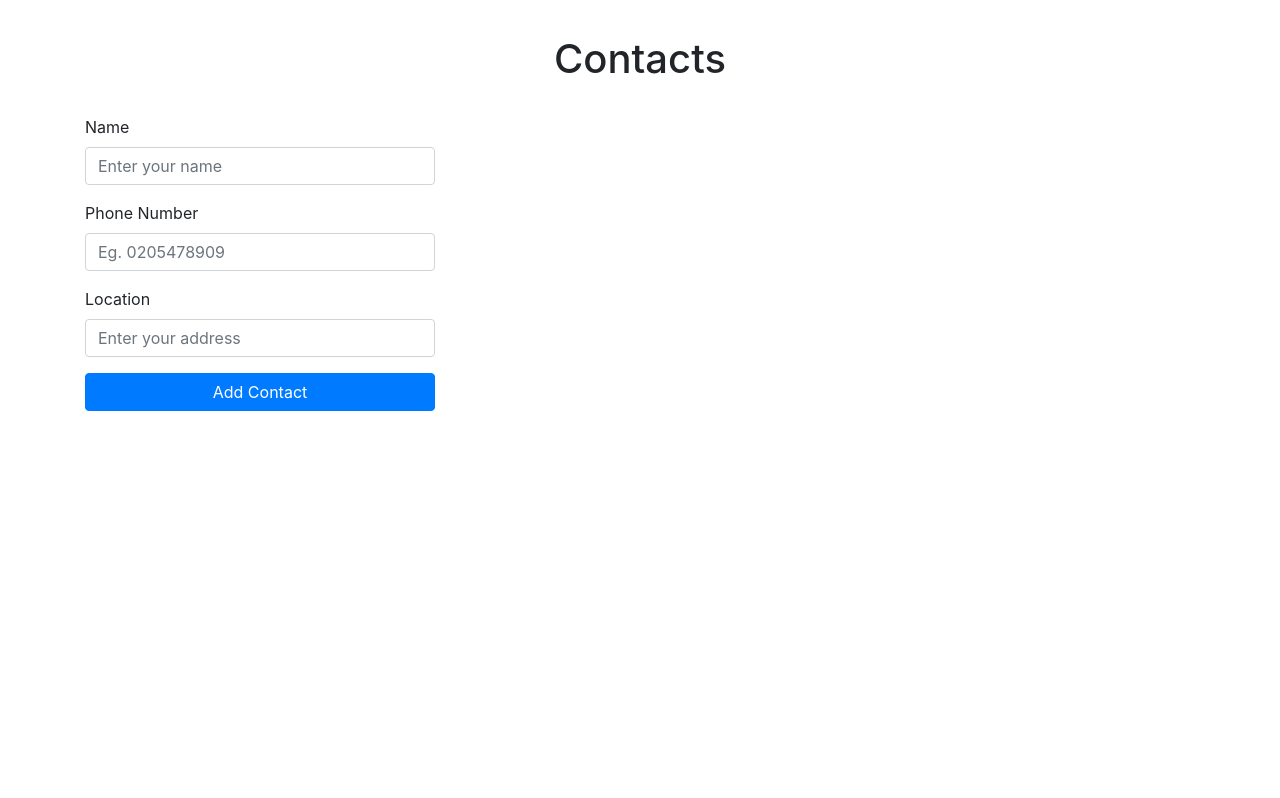
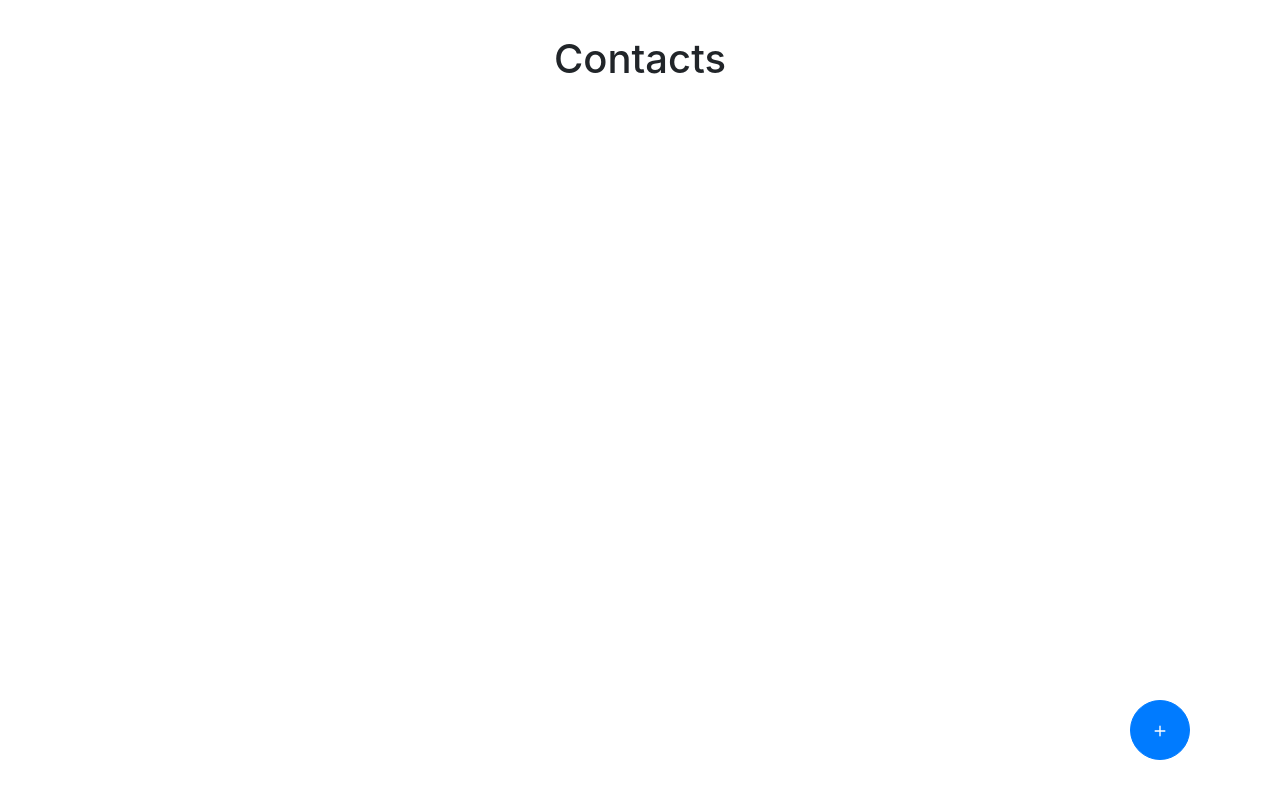
Before and after one commit to dsereboo/contact-App, a React (Create React App) app: page / in a window 1280 px wide. Built offline with nearby package versions, Linux system fonts and the light colour scheme.

Commit message:
Floating button added on hompage with modified add contact functionality

```diff
--- a/src/App.css
+++ b/src/App.css
@@ -11,3 +11,16 @@ body{
   display:block;
   margin-bottom: 2rem;
 }
+
+.btn-float.btn.btn-primary.btn-lg{
+  position:fixed;
+  width:60px;
+	height:60px;
+	bottom:40px;
+	right:90px;
+  border-radius: 50%;
+}
+
+.btn-group-lg>.btn, .btn-lg{
+  font-size: 0.9rem;
+}
--- a/src/App.js
+++ b/src/App.js
@@ -1,23 +1,51 @@
-import {Container, Row, Col} from "react-bootstrap"
+import {Container, Row, Col,Button,Modal} from "react-bootstrap"
 import 'bootstrap/dist/css/bootstrap.min.css';
 import './App.css';
 import AddContact from './components/AddContact';
 import Contacts from './components/Contacts';
+import { useState } from "react";
 
 function App(props) {
+
+  //State and methods to hide/show modal
+  const[show,setShow]=useState(false)
+  const handleClose = () => setShow(false);
+  const handleShow = () => setShow(true);
+
+
   return (
-    <Container >
+    <Container>
+      <Modal show={show} onHide={handleClose}>
+            <Modal.Header closeButton>
+              <Modal.Title>Edit Contact</Modal.Title>
+            </Modal.Header>
+            <Modal.Body>
+              <AddContact handleClose={handleClose} />
+            </Modal.Body>
+          </Modal>
       <Row className="no-flex">
         <h1 className="text-center">Contacts</h1>
       </Row>
       <Row>
-        <Col md={{span:4}}>
-          <AddContact/>
-        </Col>
-        <Col>
-          <Contacts ed/>
-        </Col>
+          <Contacts />
       </Row>
+      <Button
+        variant="primary"
+        size="lg"
+        className="btn-float"
+        onClick={handleShow}
+      >
+        <svg
+          xmlns="http://www.w3.org/2000/svg"
+          width="22"
+          height="22"
+          fill="currentColor"
+          class="bi bi-plus"
+          viewBox="0 0 16 16"
+        >
+          <path d="M8 4a.5.5 0 0 1 .5.5v3h3a.5.5 0 0 1 0 1h-3v3a.5.5 0 0 1-1 0v-3h-3a.5.5 0 0 1 0-1h3v-3A.5.5 0 0 1 8 4z" />
+        </svg>
+      </Button>
     </Container>
   );
 }
--- a/src/components/AddContact.jsx
+++ b/src/components/AddContact.jsx
@@ -19,6 +19,7 @@ const AddContact=(props)=>{
         event.preventDefault()
         contact.id=Math.floor(Math.random()*100).toString()
         props.addNewContact(contact)
+        props.handleClose()
     }
 
     return(
@@ -35,7 +36,7 @@ const AddContact=(props)=>{
                 <Form.Label>Location</Form.Label>
                 <Form.Control onChange={handleChange} type="text" name="location" placeholder="Enter your address"/>
             </Form.Group>
-            <Button variant="primary" size="md" type="submit" block>Add Contact</Button>
+            <Button variant="primary" size="" type="submit" block>Add Contact</Button>
         </Form>
 
     )
--- a/src/components/Contact.jsx
+++ b/src/components/Contact.jsx
@@ -15,7 +15,7 @@ const Contact=(props)=>{
     }
 
     return (
-      <Col md="5">
+      <Col md="3">
         <Modal show={show} onHide={handleClose}>
           <Modal.Header closeButton>
             <Modal.Title>Edit Contact</Modal.Title>
```
